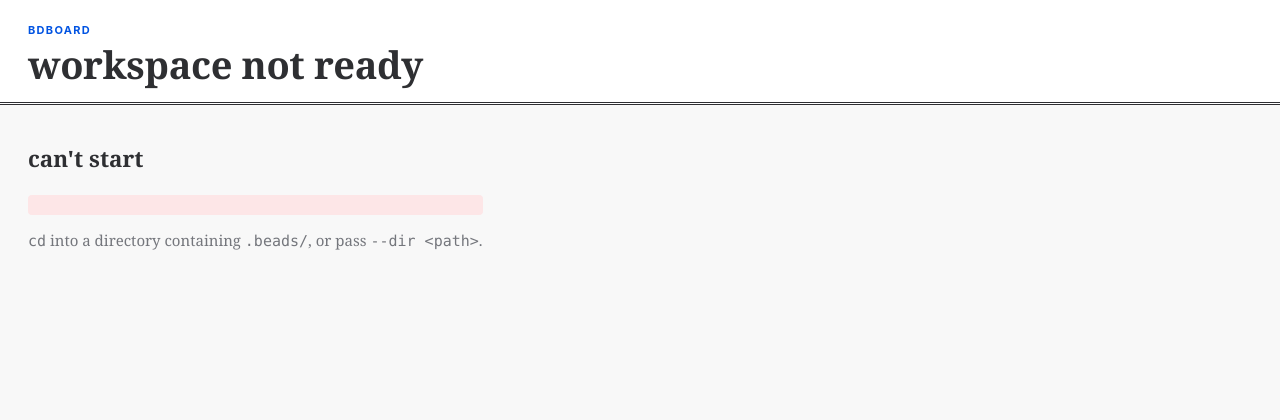
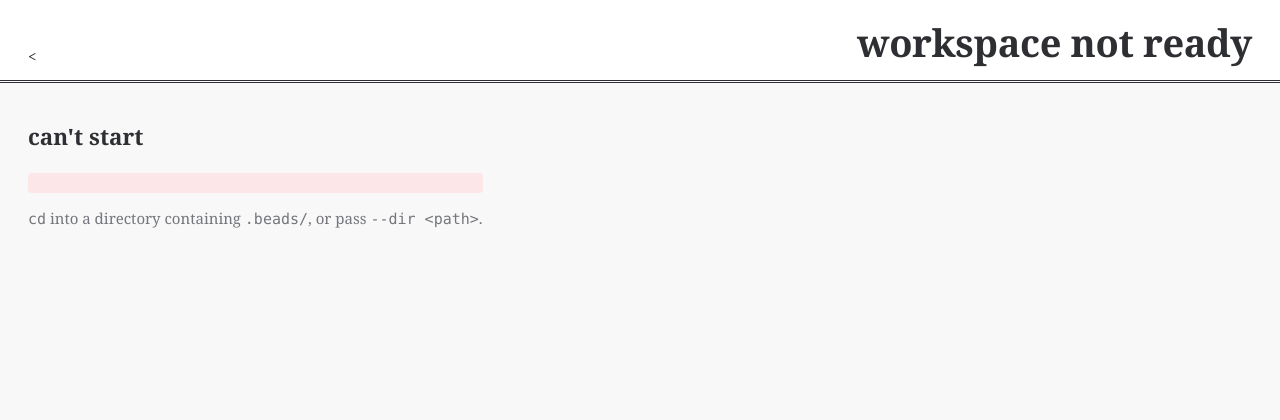
Before and after one commit to weegens-aaron/bdboard, a FastAPI app: template src/bdboard/templates/error.html in a window 1280 px wide. Shown: the top 420 px of the page. Run offline with FastAPI, Linux system fonts and the light colour scheme; the template is opened without the code that fills it, so the values that code supplies are empty; some libraries are stand-ins or nearby versions.

Commit message:
feat(header): remove bdboard wordmark from masthead (bdboard-ztc)
Strip the .kicker 'bdboard' wordmark from the masthead in dashboard.html,
error.html, and memory.html. Remove the now-dead .kicker CSS rule and tidy
stale comment references to it. Layout stays intact: .title carries its own
top margin and the row bottom-aligns, so no gap is left behind.

Footer brand and <title> are out of scope (header-only bead).

```diff
--- a/src/bdboard/static/styles.css
+++ b/src/bdboard/static/styles.css
@@ -264,15 +264,6 @@
 pre { margin: 0; }
 
 .muted { color: var(--muted); }
-.kicker {
-  font-family: var(--sans);
-  text-transform: uppercase;
-  letter-spacing: 0.12em;
-  font-size: 11px;
-  color: var(--brand-blue);
-  font-weight: 700;
-}
-
 /* ============================================================
    Masthead — newspaper-style top. Stays put at top of viewport.
    ============================================================ */
@@ -306,7 +297,7 @@
 /* Masthead contents bar (bdboard-9kb, Option A from the bdboard-buq spike).
    Board / Memory / theme read as a single typographic "contents strip" that
    reuses the masthead's own editorial kit — the small-caps letterspacing of
-   .kicker and the hairline vertical rules of the counts strip. No pills,
+   the counts labels and the hairline vertical rules of the counts strip. No pills,
    boxes, borders, or filled backgrounds (the bead's core complaint).
 
    The theme toggle (a <button>) borrows .mh-link so it reads as the last
@@ -323,7 +314,7 @@
   margin: 0 auto 8px 0;
 }
 .mh-link {
-  /* Small-caps + letterspacing, matching .kicker / the counts labels. */
+  /* Small-caps + letterspacing, matching the counts labels. */
   font-family: var(--sans);
   text-transform: uppercase;
   letter-spacing: 0.10em;
--- a/src/bdboard/templates/dashboard.html
+++ b/src/bdboard/templates/dashboard.html
@@ -4,7 +4,6 @@
 <header class="masthead">
   <div class="masthead-row">
     <div class="masthead-brand">
-      <span class="kicker">bdboard</span>
       <h1 class="title">{{ workspace }}</h1>
     </div>
     {% include "partials/nav.html" %}
--- a/src/bdboard/templates/error.html
+++ b/src/bdboard/templates/error.html
@@ -3,8 +3,7 @@
 {% block body %}
 <header class="masthead">
   <div class="masthead-row">
-    <div class="masthead-brand">
-      <span class="kicker">bdboard</span>
+    <    <div class="masthead-brand">
       <h1 class="title">workspace not ready</h1>
       <div class="dateline">{{ workspace }}</div>
     </div>
--- a/src/bdboard/templates/memory.html
+++ b/src/bdboard/templates/memory.html
@@ -4,7 +4,6 @@
 <header class="masthead">
   <div class="masthead-row">
     <div class="masthead-brand">
-      <span class="kicker">bdboard</span>
       <h1 class="title">Memory</h1>
     </div>
     {% include "partials/nav.html" %}
--- a/src/bdboard/templates/partials/nav.html
+++ b/src/bdboard/templates/partials/nav.html
@@ -4,7 +4,7 @@
    chrome lives in one place (DRY).
 
    Treatment: a typographic "contents bar" that reuses the masthead's own
-   editorial kit — small-caps + letterspacing (like .kicker) and hairline
+   editorial kit — small-caps + letterspacing and hairline
    vertical rules (like the counts strip). No pills, boxes, or filled
    surfaces. The active page is signalled by THREE non-colour cues:
    ink colour + bold weight + an inset baseline rule (.mh-link.is-active).
```
Also changed, not shown: 1 other file.
